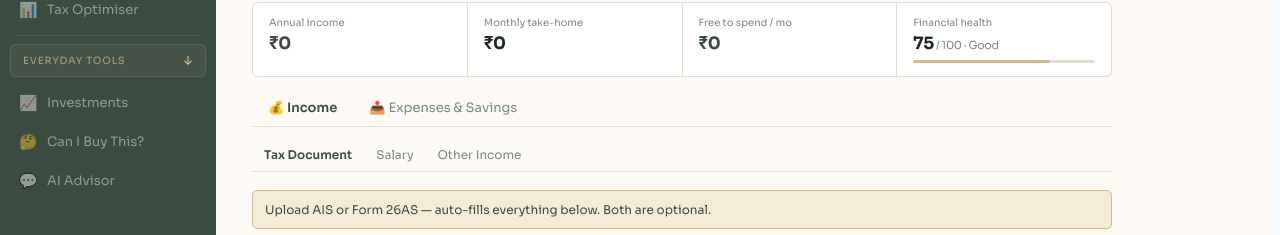
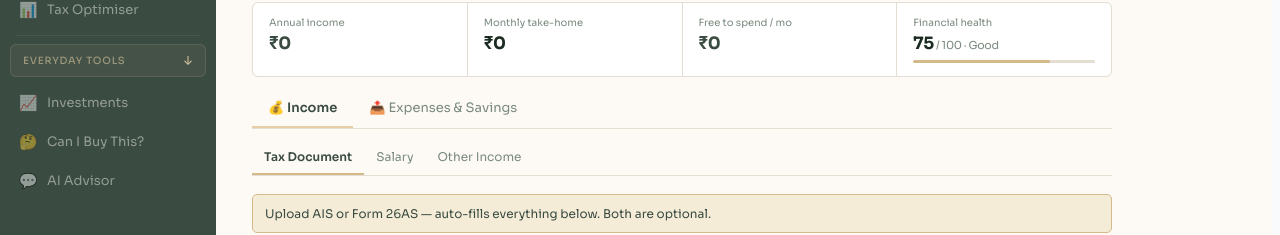
Before and after one commit to kartiktripathi29-design/arthsaathi, a Next.js app: page /dashboard/profile in a window 1280 px wide. Shown: the part 146-381 px from the top of the page. Built offline with nearby package versions, Linux system fonts and the light colour scheme; sample sign-in values are in the browser's storage.

Commit message:
Fix duplicate border property in tab styles

```diff
--- a/src/app/dashboard/profile/page.tsx
+++ b/src/app/dashboard/profile/page.tsx
@@ -69,8 +69,8 @@ const S = {
   btn: (primary = true): React.CSSProperties => ({ padding: '10px 14px', background: primary ? C.fg : C.card, color: primary ? C.wheat : C.muted, border: primary ? 'none' : `1px solid ${C.border}`, borderRadius: 5, fontSize: 12.5, fontWeight: primary ? 600 : 400, cursor: 'pointer', fontFamily: 'inherit' }),
   upload: (done = false): React.CSSProperties => ({ border: `1.5px dashed ${done ? C.fg : C.border}`, borderRadius: 6, padding: '16px', textAlign: 'center', background: done ? '#EEF2EE' : C.wl, cursor: done ? 'default' : 'pointer' }),
   insight: { background: C.wl, border: `1px solid ${C.wm}`, borderRadius: 5, padding: '9px 12px', fontSize: 12, color: C.fg, lineHeight: 1.6, marginBottom: 12 } as React.CSSProperties,
-  stab: (on: boolean): React.CSSProperties => ({ padding: '0 12px 9px', fontSize: 12, cursor: 'pointer', borderBottom: `2px solid ${on ? C.wm : 'transparent'}`, color: on ? C.fg : C.muted, fontWeight: on ? 600 : 400, background: 'none', border: 'none', borderBottom: `2px solid ${on ? C.wm : 'transparent'}`, fontFamily: 'inherit' }),
-  maintab: (on: boolean): React.CSSProperties => ({ padding: '0 16px 10px', fontSize: 13, cursor: 'pointer', borderBottom: `2px solid ${on ? C.wheat : 'transparent'}`, color: on ? C.fg : C.muted, fontWeight: on ? 600 : 400, background: 'none', border: 'none', borderBottom: `2px solid ${on ? C.wheat : 'transparent'}`, fontFamily: 'inherit' }),
+  stab: (on: boolean): React.CSSProperties => ({ padding: '0 12px 9px', fontSize: 12, cursor: 'pointer', borderTop: 'none', borderLeft: 'none', borderRight: 'none', borderBottom: `2px solid ${on ? C.wm : 'transparent'}`, color: on ? C.fg : C.muted, fontWeight: on ? 600 : 400, background: 'none', fontFamily: 'inherit' }),
+  maintab: (on: boolean): React.CSSProperties => ({ padding: '0 16px 10px', fontSize: 13, cursor: 'pointer', borderTop: 'none', borderLeft: 'none', borderRight: 'none', borderBottom: `2px solid ${on ? C.wheat : 'transparent'}`, color: on ? C.fg : C.muted, fontWeight: on ? 600 : 400, background: 'none', fontFamily: 'inherit' }),
 }
 
 // ─── Main page ────────────────────────────────────────────────────────────────
```
